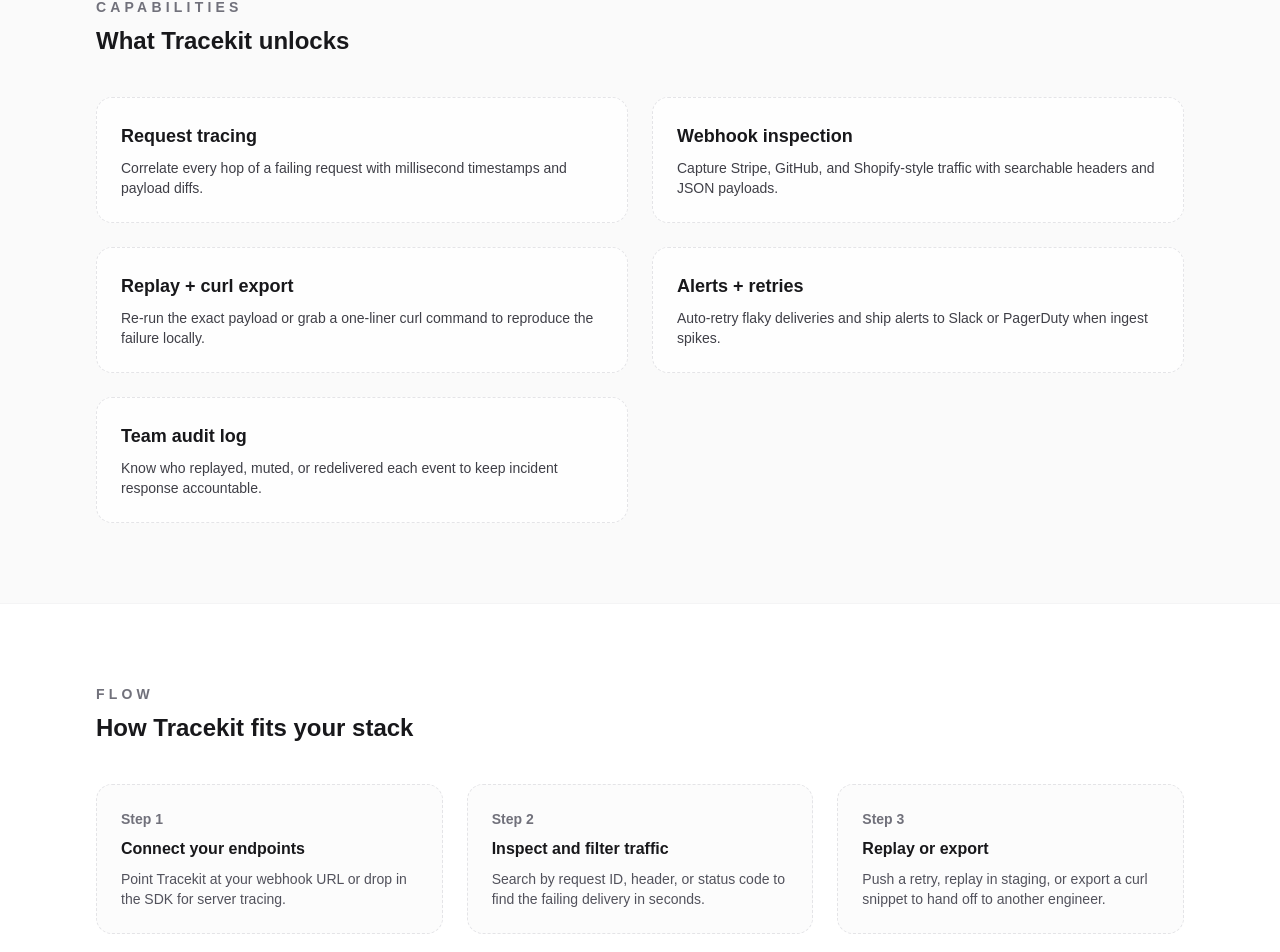
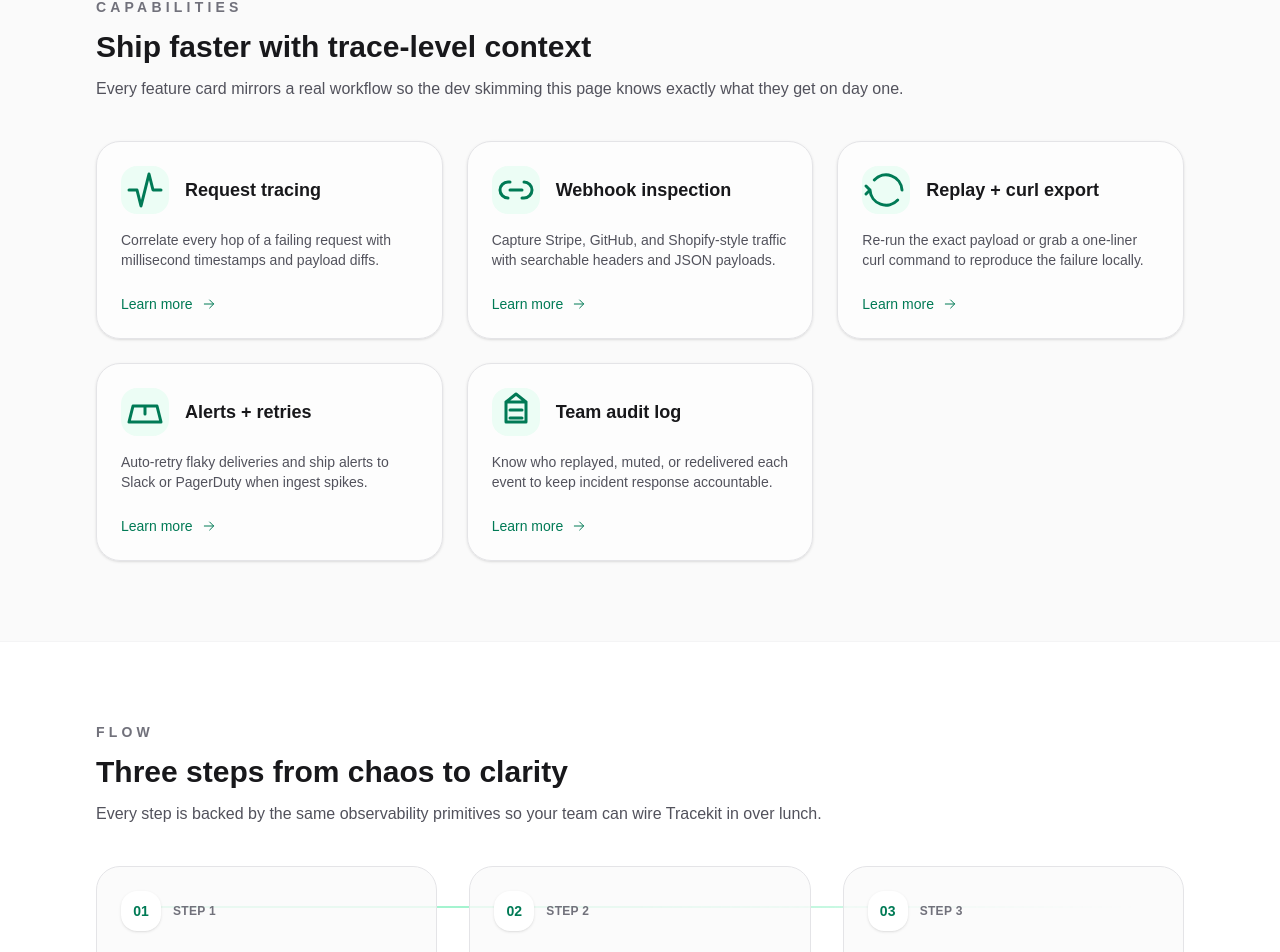
Before and after one commit to Ali-Topal/Tracekit, a Next.js app: page / in a window 1280 px wide. Shown: the part 1060-2012 px from the top of the page. Built offline with nearby package versions, Linux system fonts and the light colour scheme.

Commit message:
feat: polish features and steps

```diff
--- a/src/components/sections/FeaturesSection.tsx
+++ b/src/components/sections/FeaturesSection.tsx
@@ -1,24 +1,92 @@
 import { Container } from "@/components/ui/container";
 import { FEATURES } from "@/content/site";
+
+const ICON_MAP: Record<
+  NonNullable<(typeof FEATURES)[number]["icon"]>,
+  JSX.Element
+> = {
+  trace: (
+    <svg viewBox="0 0 24 24" fill="none" stroke="currentColor" strokeWidth="1.5">
+      <path d="M4 12h4l2 8 4-16 2 8h4" strokeLinecap="round" strokeLinejoin="round" />
+    </svg>
+  ),
+  webhooks: (
+    <svg viewBox="0 0 24 24" fill="none" stroke="currentColor" strokeWidth="1.5">
+      <path
+        d="M8 16a4 4 0 1 1 0-8h1M16 8a4 4 0 1 1 0 8h-1M9 12h6"
+        strokeLinecap="round"
+        strokeLinejoin="round"
+      />
+    </svg>
+  ),
+  replay: (
+    <svg viewBox="0 0 24 24" fill="none" stroke="currentColor" strokeWidth="1.5">
+      <path
+        d="M4 12a8 8 0 0 0 13.856 5M20 12A8 8 0 0 0 6.144 7M4 12l-2-2m2 2l-2 2"
+        strokeLinecap="round"
+        strokeLinejoin="round"
+      />
+    </svg>
+  ),
+  alerts: (
+    <svg viewBox="0 0 24 24" fill="none" stroke="currentColor" strokeWidth="1.5">
+      <path
+        d="M12 9v4m0 4h.01M4 17h16l-2-8H6l-2 8Z"
+        strokeLinecap="round"
+        strokeLinejoin="round"
+      />
+    </svg>
+  ),
+  audit: (
+    <svg viewBox="0 0 24 24" fill="none" stroke="currentColor" strokeWidth="1.5">
+      <path
+        d="M7 7h10v10H7z M7 7l5-4 5 4M9 11h6m-6 4h6"
+        strokeLinecap="round"
+        strokeLinejoin="round"
+      />
+    </svg>
+  ),
+};
 
 export function FeaturesSection() {
   return (
     <section id="features" className="border-b border-zinc-100 bg-zinc-50 py-20">
       <Container className="space-y-10">
-        <div className="space-y-2 text-zinc-900">
+        <div className="space-y-3 text-zinc-900">
           <p className="text-sm font-semibold uppercase tracking-[0.3em] text-zinc-500">
             Capabilities
           </p>
-          <h2 className="text-2xl font-semibold">What Tracekit unlocks</h2>
+          <h2 className="text-3xl font-semibold">Ship faster with trace-level context</h2>
+          <p className="text-zinc-600">
+            Every feature card mirrors a real workflow so the dev skimming this page knows
+            exactly what they get on day one.
+          </p>
         </div>
-        <div className="grid gap-6 md:grid-cols-2">
+        <div className="grid gap-6 md:grid-cols-2 xl:grid-cols-3">
           {FEATURES.map((feature) => (
             <article
               key={feature.title}
-              className="rounded-2xl border border-dashed border-zinc-200 bg-white/80 p-6 text-zinc-700"
+              className="group rounded-3xl border border-zinc-200 bg-white/70 p-6 shadow-sm transition hover:-translate-y-1 hover:border-emerald-200 hover:shadow-xl"
             >
-              <h3 className="text-lg font-semibold text-zinc-900">{feature.title}</h3>
-              <p className="mt-2 text-sm">{feature.description}</p>
+              <div className="flex items-center gap-4">
+                <span className="inline-flex h-12 w-12 items-center justify-center rounded-2xl bg-emerald-50 text-emerald-700">
+                  {feature.icon ? ICON_MAP[feature.icon] : null}
+                </span>
+                <h3 className="text-lg font-semibold text-zinc-900">{feature.title}</h3>
+              </div>
+              <p className="mt-4 text-sm text-zinc-600">{feature.description}</p>
+              <div className="mt-6 flex items-center gap-2 text-sm font-medium text-emerald-700">
+                Learn more
+                <svg
+                  className="h-4 w-4 transition group-hover:translate-x-1"
+                  viewBox="0 0 24 24"
+                  fill="none"
+                  stroke="currentColor"
+                  strokeWidth="1.5"
+                >
+                  <path d="M5 12h14M13 6l6 6-6 6" strokeLinecap="round" strokeLinejoin="round" />
+                </svg>
+              </div>
             </article>
           ))}
         </div>
--- a/src/components/sections/HowItWorksSection.tsx
+++ b/src/components/sections/HowItWorksSection.tsx
@@ -5,21 +5,41 @@
   return (
     <section id="how-it-works" className="border-b border-zinc-100 bg-white py-20">
       <Container className="space-y-10 text-zinc-900">
-        <div className="space-y-2">
+        <div className="space-y-3">
           <p className="text-sm font-semibold uppercase tracking-[0.3em] text-zinc-500">
             Flow
           </p>
-          <h2 className="text-2xl font-semibold">How Tracekit fits your stack</h2>
+          <h2 className="text-3xl font-semibold">Three steps from chaos to clarity</h2>
+          <p className="text-zinc-600">
+            Every step is backed by the same observability primitives so your team can
+            wire Tracekit in over lunch.
+          </p>
         </div>
-        <ol className="grid gap-6 md:grid-cols-3">
+        <ol className="relative grid gap-6 md:grid-cols-3 md:gap-8">
+          <div className="pointer-events-none absolute inset-x-12 top-10 hidden h-0.5 bg-gradient-to-r from-emerald-200 via-emerald-200 to-transparent md:block" />
           {STEPS.map((step, index) => (
             <li
               key={step.title}
-              className="rounded-2xl border border-dashed border-zinc-200 bg-zinc-50/60 p-6"
+              className="group relative rounded-3xl border border-zinc-200 bg-zinc-50/80 p-6 transition hover:-translate-y-1 hover:border-emerald-200 hover:bg-white"
             >
-              <p className="text-sm font-semibold text-zinc-500">Step {index + 1}</p>
-              <h3 className="mt-2 font-semibold text-zinc-900">{step.title}</h3>
+              <div className="flex items-center gap-3">
+                <span className="inline-flex h-10 w-10 items-center justify-center rounded-2xl bg-white text-sm font-semibold text-emerald-700 shadow">
+                  0{index + 1}
+                </span>
+                <p className="text-xs font-semibold uppercase tracking-wide text-zinc-500">
+                  Step {index + 1}
+                </p>
+              </div>
+              <h3 className="mt-4 text-lg font-semibold text-zinc-900">{step.title}</h3>
               <p className="mt-2 text-sm text-zinc-600">{step.description}</p>
+              <div className="mt-4 rounded-2xl border border-dashed border-zinc-200 bg-white/80 p-4 text-xs text-zinc-500">
+                <p className="font-semibold text-zinc-700">What you get</p>
+                <p className="mt-1">
+                  {index === 0 && "Plug-in snippets + sig verification"}
+                  {index === 1 && "Realtime search + payload diffing"}
+                  {index === 2 && "Replay hooks + curl export"}
+                </p>
+              </div>
             </li>
           ))}
         </ol>
```
